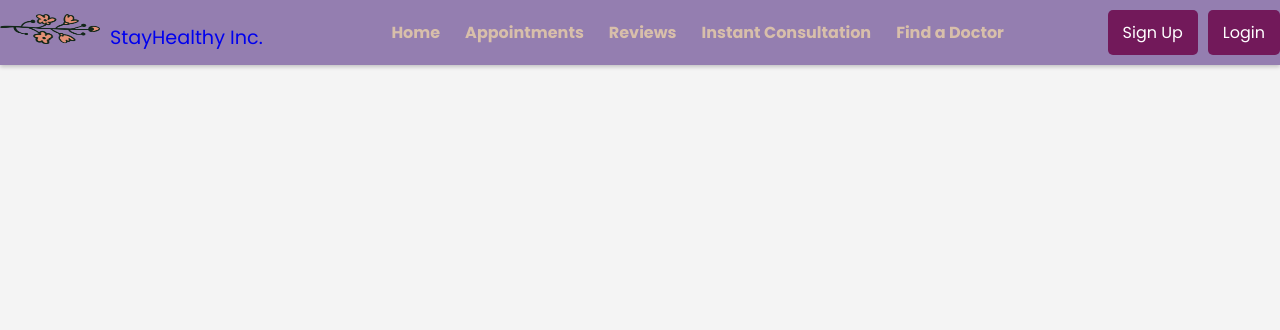
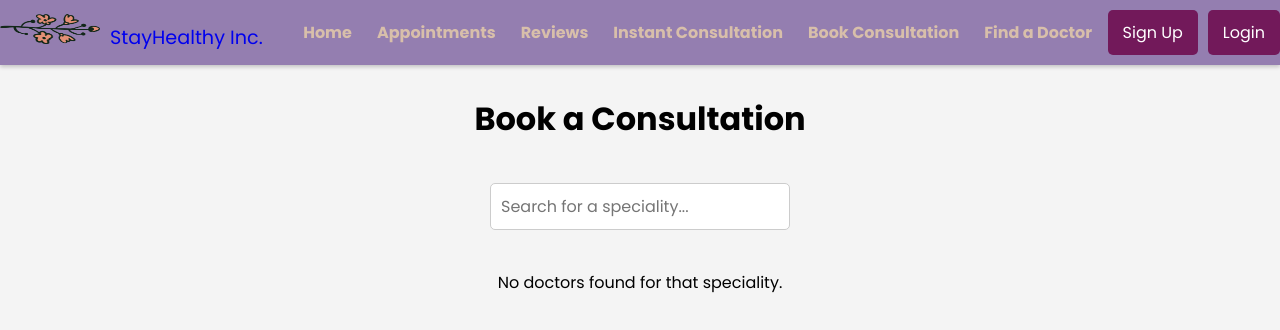
Before and after one commit to Whitneyyx00/med_app, a React (Create React App) app: page /book-consultation in a window 1280 px wide. Shown: the top 330 px of the page. Built offline with nearby package versions, Linux system fonts and the light colour scheme.

Commit message:
Integrated BookingConsultation component into App.js

```diff
--- a/src/App.js
+++ b/src/App.js
@@ -6,6 +6,7 @@ import Login from './Components/Login/Login';
 import SignUp from './Components/Sign_Up/Sign_Up';
 import InstantConsultation from './Components/InstantConsultationBooking/InstantConsultation';
 import FindDoctorPage from './pages/FindDoctorPage';
+import BookingConsultation from './Components/BookingConsultation';
 
 function App() {
   return (
@@ -17,6 +18,7 @@ function App() {
         <Route path="/signup" element={<SignUp />} />
         <Route path="/instant-consultation" element={<InstantConsultation />} />
         <Route path='/find-a-doctor' element={<FindDoctorPage />} />
+        <Route path='/book-consultation' element={<BookingConsultation />} />
       </Routes>
     </BrowserRouter>
   );
--- /dev/null
+++ b/src/Components/BookingConsultation.css
@@ -0,0 +1,20 @@
+.booking-consultation-container {
+    display: flex;
+    flex-direction: column;
+    align-items: center;
+    padding: 20px;
+    width: 100vw;
+    margin-top: 75px;
+}
+
+.booking-consultation-container h1 {
+    margin-bottom: 20px;
+}
+
+.search-results {
+    display: flex;
+    flex-wrap: wrap;
+    justify-content: center;
+    gap: 20px;
+    margin-top: 20px;
+}
--- /dev/null
+++ b/src/Components/BookingConsultation.js
@@ -0,0 +1,59 @@
+import React, { useState, useEffect } from 'react';
+import FindDoctorSearch from './FindDoctorSearch/FindDoctorSearch';
+import DoctorCard from './DoctorCard/DoctorCard';
+import doctorsData from '../doctors.json';
+import './BookingConsultation.css';
+
+function BookingConsultation() {
+    const [searchResults, setSearchResults] = useState([]);
+    const [doctors, setDoctors] = useState([]);
+    const [loading, setLoading] = useState(true);
+    const [error, setError] = useState(null);
+
+    useEffect(() => {
+        const loadLocalDoctors = () => {
+            try {
+                // Simulate loading
+                setTimeout(() => {
+                    setDoctors(doctorsData);
+                    setLoading(false);
+                }, 500);
+            } catch (e) {
+                setError(e);
+                console.error("Could not load doctors from local file:", e);
+                setLoading(false);
+            }
+        };
+
+        loadLocalDoctors();
+    }, []);
+
+    const handleSearch = (speciality) => {
+        const results = doctors.filter(doctor =>
+            doctor.speciality.toLowerCase().includes(speciality.toLowerCase())
+        );
+        setSearchResults(results);
+    };
+
+    return (
+        <div className='booking-consultation-container'>
+            <h1>Book a Consultation</h1>
+            <FindDoctorSearch onSearch={handleSearch} />
+
+            {loading && <p>Loading doctors...</p>}
+            {error && <p>Error: {error.message}</p>}
+
+            <div className='search-results'>
+                {searchResults.length > 0 ? (
+                    searchResults.map((doctor) => (
+                        <DoctorCard key={doctor.id} doctor={doctor} />
+                    ))
+                ) : (
+                    <p>No doctors found for that speciality.</p>
+                )}
+            </div>
+        </div>
+    );
+}
+
+export default BookingConsultation;
--- a/src/Components/Navbar/Navbar.js
+++ b/src/Components/Navbar/Navbar.js
@@ -29,6 +29,7 @@ function Navbar() {
                 <li><Link to="/appointments">Appointments</Link></li>
                 <li><Link to="/reviews">Reviews</Link></li>
                 <li><Link to='/instant-consultation'>Instant Consultation</Link></li>
+                <li><Link to='/book-consultation'>Book Consultation</Link></li>
                 <li><Link to='/find-a-doctor'>Find a Doctor</Link></li>
             </ul>
             <div className="auth-buttons" id="authButtons">
```
